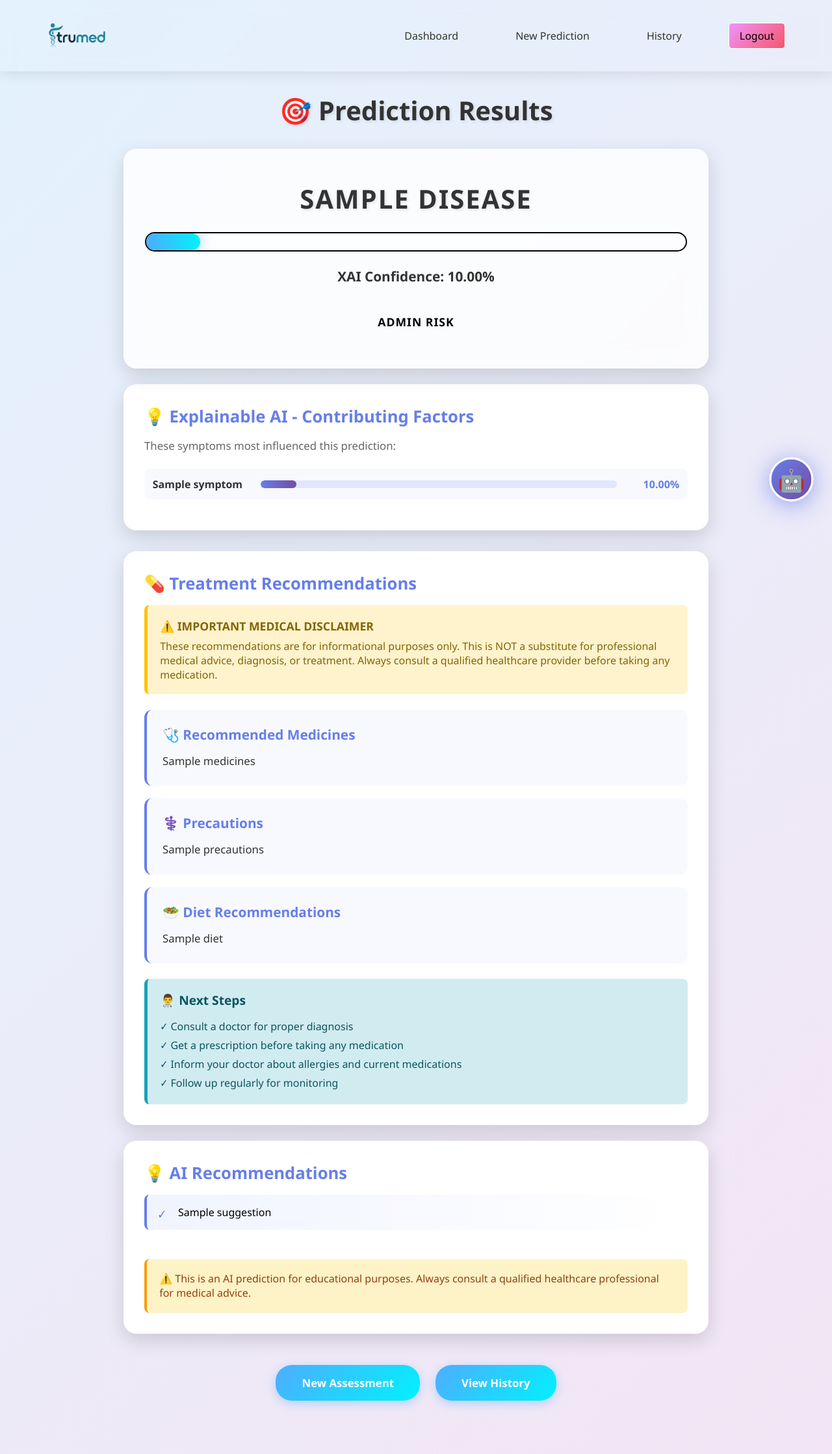
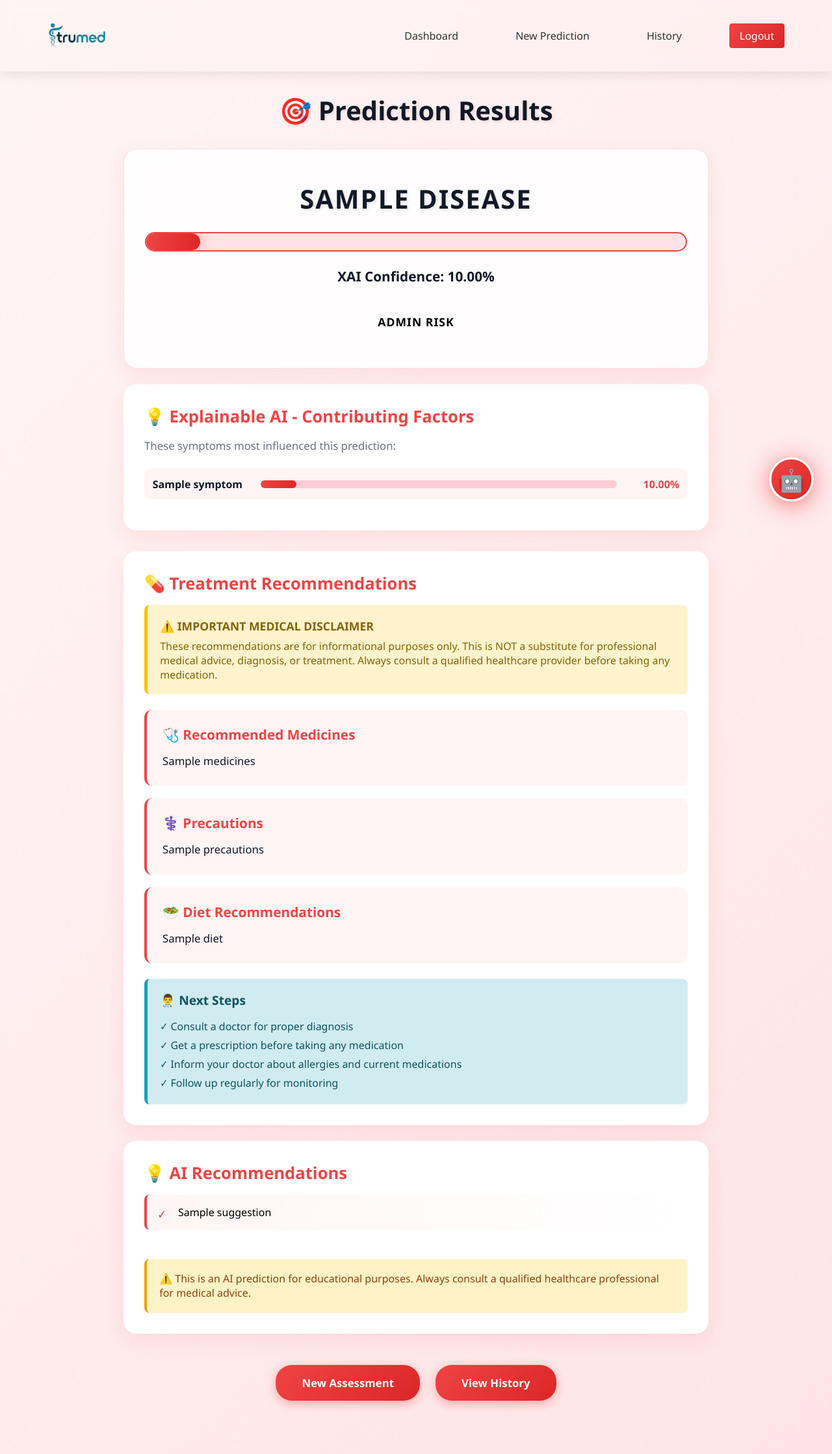
Before and after one commit to Akshit109/trumed_miniProject, a Flask app: template templates/results.html in a window 1280 px wide. Shown: the whole page at 65% size. Run offline with Flask 3, Linux system fonts and the light colour scheme; the template is opened without the code that fills it: most values are stand-ins (such as "Sample title", 1, 10 or a date in 2020); parts of the project's set-up code (start-up, migrations or seed data) failed here and were passed over.

Commit message:
Revise color scheme and gradients in results.html
Updated the color scheme and background gradients throughout the results.html file to enhance visual consistency and aesthetics.

```diff
--- a/templates/results.html
+++ b/templates/results.html
@@ -15,7 +15,7 @@
 
         body {
             font-family: 'Segoe UI', Tahoma, Geneva, Verdana, sans-serif;
-            background: linear-gradient(135deg, #e3f2fd 0%, #f3e5f5 100%);
+            background: linear-gradient(135deg, #fff5f5 0%, #ffe4e6 100%);
             min-height: 100vh;
             padding-bottom: 50px;
         }
@@ -75,7 +75,7 @@
             left: 0;
             width: 0;
             height: 2px;
-            background: #667eea;
+            background: #ef4444;
             transition: width 0.3s;
         }
 
@@ -84,8 +84,8 @@
         }
 
         .btn-logout {
-            background: linear-gradient(135deg, #f093fb 0%, #f5576c 100%);
-            color: rgb(0, 0, 0) !important;
+            background: linear-gradient(135deg, #ef4444 0%, #dc2626 100%);
+            color: rgb(255, 255, 255) !important;
             padding: 0.6rem 1.5rem;
             border-radius: 25px;
             font-weight: 600;
@@ -117,7 +117,7 @@
 
         .results-container > h1 {
             text-align: center;
-            color: #333;
+            color: #111827;
             font-size: 2.5rem;
             margin-bottom: 2rem;
             text-shadow: 2px 2px 4px rgba(0, 0, 0, 0.1);
@@ -128,19 +128,19 @@
             border-radius: 20px;
             padding: 2rem;
             margin-bottom: 1.5rem;
-            box-shadow: 0 10px 30px rgba(0, 0, 0, 0.15);
+            box-shadow: 0 10px 30px rgba(239, 68, 68, 0.1);
             transition: transform 0.3s, box-shadow 0.3s;
         }
 
         .result-card:hover {
             transform: translateY(-5px);
-            box-shadow: 0 15px 40px rgba(0, 0, 0, 0.2);
+            box-shadow: 0 15px 40px rgba(239, 68, 68, 0.18);
         }
 
         .main-result {
-            background: rgba(255, 255, 255, 0.8);
+            background: rgba(255, 255, 255, 0.85);
             backdrop-filter: blur(15px);
-            border: 1px solid rgba(255, 255, 255, 0.5);
+            border: 1px solid rgba(239, 68, 68, 0.15);
             color: #000000;
             text-align: center;
             padding: 3rem 2rem;
@@ -153,25 +153,25 @@
             letter-spacing: 2px;
             text-shadow: 2px 2px 4px rgba(0, 0, 0, 0.1);
             font-weight: 800;
-            color: #333;
+            color: #111827;
         }
 
         .confidence-bar {
-            background: rgba(255, 255, 255, 0.5);
+            background: #ffe4e6;
             height: 30px;
             border-radius: 15px;
             overflow: hidden;
             margin: 1.5rem 0;
             position: relative;
-            border: 2px solid black;
+            border: 2px solid #ef4444;
         }
 
         .confidence-fill {
             height: 100%;
-            background: linear-gradient(90deg, #4facfe 0%, #00f2fe 100%);
+            background: linear-gradient(90deg, #ef4444 0%, #dc2626 100%);
             border-radius: 15px;
             transition: width 1s ease-out;
-            box-shadow: 0 0 20px rgba(79, 172, 254, 0.6);
+            box-shadow: 0 0 20px rgba(239, 68, 68, 0.5);
             animation: fillBar 1.5s ease-out;
         }
 
@@ -185,7 +185,7 @@
             font-size: 1.3rem;
             font-weight: 600;
             margin: 1rem 0;
-            color: #333;
+            color: #111827;
         }
 
         .risk-badge {
@@ -200,22 +200,22 @@
         }
 
         .risk-low {
-            background: #10b981;
-            color: white;
+            background: #dcfce7;
+            color: #166534;
         }
 
         .risk-medium, .risk-moderate {
-            background: #f59e0b;
-            color: white;
+            background: #ffedd5;
+            color: #c2410c;
         }
 
         .risk-high {
-            background: #ef4444;
-            color: white;
+            background: #fee2e2;
+            color: #b91c1c;
         }
 
         .result-card h3 {
-            color: #667eea;
+            color: #ef4444;
             font-size: 1.6rem;
             margin-bottom: 1rem;
             display: flex;
@@ -224,7 +224,7 @@
         }
 
         .section-desc {
-            color: #666;
+            color: #6b7280;
             margin-bottom: 1.5rem;
             font-size: 1.05rem;
         }
@@ -241,22 +241,22 @@
             gap: 1rem;
             align-items: center;
             padding: 0.8rem;
-            background: #f8f9ff;
+            background: #fff5f5;
             border-radius: 10px;
             transition: background 0.3s;
         }
 
         .factor-item:hover {
-            background: #eef1ff;
+            background: #ffe4e6;
         }
 
         .factor-name {
             font-weight: 600;
-            color: #333;
+            color: #111827;
         }
 
         .factor-bar {
-            background: #e0e7ff;
+            background: #fecdd3;
             height: 12px;
             border-radius: 6px;
             overflow: hidden;
@@ -264,7 +264,7 @@
 
         .factor-fill {
             height: 100%;
-            background: linear-gradient(90deg, #667eea 0%, #764ba2 100%);
+            background: linear-gradient(90deg, #ef4444 0%, #dc2626 100%);
             border-radius: 6px;
             transition: width 1s ease-out;
             animation: fillFactor 1.2s ease-out;
@@ -278,7 +278,7 @@
 
         .factor-score {
             font-weight: 700;
-            color: #667eea;
+            color: #ef4444;
             text-align: right;
         }
 
@@ -305,21 +305,21 @@
         }
 
         .recommendation-card {
-            background: #f8f9ff;
+            background: #fff5f5;
             padding: 1.5rem;
             margin-bottom: 1.2rem;
             border-radius: 12px;
-            border-left: 4px solid #667eea;
+            border-left: 4px solid #ef4444;
             transition: all 0.3s;
         }
 
         .recommendation-card:hover {
-            background: #eef1ff;
+            background: #ffe4e6;
             transform: translateX(5px);
         }
 
         .recommendation-card h4 {
-            color: #667eea;
+            color: #ef4444;
             font-size: 1.3rem;
             margin-bottom: 0.8rem;
             display: flex;
@@ -328,7 +328,7 @@
         }
 
         .recommendation-card p {
-            color: #333;
+            color: #111827;
             line-height: 1.7;
             font-size: 1.05rem;
         }
@@ -362,8 +362,8 @@
 
         .suggestions-list li {
             padding: 1rem 1rem 1rem 3rem;
-            background: linear-gradient(90deg, #f0f4ff 0%, #ffffff 100%);
-            border-left: 4px solid #667eea;
+            background: linear-gradient(90deg, #fff5f5 0%, #ffffff 100%);
+            border-left: 4px solid #ef4444;
             border-radius: 8px;
             position: relative;
             transition: transform 0.3s, box-shadow 0.3s;
@@ -371,14 +371,14 @@
 
         .suggestions-list li:hover {
             transform: translateX(5px);
-            box-shadow: 0 4px 12px rgba(102, 126, 234, 0.2);
+            box-shadow: 0 4px 12px rgba(239, 68, 68, 0.2);
         }
 
         .suggestions-list li::before {
             content: '✓';
             position: absolute;
             left: 1rem;
-            color: #667eea;
+            color: #ef4444;
             font-weight: bold;
             font-size: 1.2rem;
         }
@@ -413,29 +413,29 @@
         }
 
         .btn-primary {
-            background: linear-gradient(135deg, #4facfe 0%, #00f2fe 100%);
+            background: linear-gradient(135deg, #ef4444 0%, #dc2626 100%);
             color: white;
-            box-shadow: 0 4px 15px rgba(79, 172, 254, 0.4);
+            box-shadow: 0 4px 15px rgba(239, 68, 68, 0.4);
             border: none;
         }
 
         .btn-primary:hover {
             transform: translateY(-3px);
-            box-shadow: 0 8px 25px rgba(79, 172, 254, 0.6);
-            background: linear-gradient(135deg, #3b9be6 0%, #00d9e6 100%);
+            box-shadow: 0 8px 25px rgba(239, 68, 68, 0.6);
+            background: linear-gradient(135deg, #dc2626 0%, #b91c1c 100%);
         }
 
         .btn-secondary {
             background: rgba(255, 255, 255, 0.95);
-            color: #4facfe;
-            border: 2px solid #4facfe;
+            color: #ef4444;
+            border: 2px solid #ef4444;
         }
 
         .btn-secondary:hover {
-            background: #4facfe;
+            background: #ef4444;
             color: white;
             transform: translateY(-3px);
-            box-shadow: 0 4px 15px rgba(79, 172, 254, 0.4);
+            box-shadow: 0 4px 15px rgba(239, 68, 68, 0.4);
         }
 
         /* AI Chatbot Styles */
@@ -445,13 +445,13 @@
             right: 30px;
             width: 65px;
             height: 65px;
-            background: linear-gradient(135deg, #667eea 0%, #764ba2 100%);
+            background: linear-gradient(135deg, #ef4444 0%, #dc2626 100%);
             border-radius: 50%;
             display: flex;
             align-items: center;
             justify-content: center;
             cursor: pointer;
-            box-shadow: 0 5px 20px rgba(102, 126, 234, 0.5);
+            box-shadow: 0 5px 20px rgba(239, 68, 68, 0.5);
             transition: all 0.3s ease;
             z-index: 999;
             animation: pulse-chat 2s infinite;
```
Also changed, not shown: other parts of templates/results.html (+27 -27 lines).
